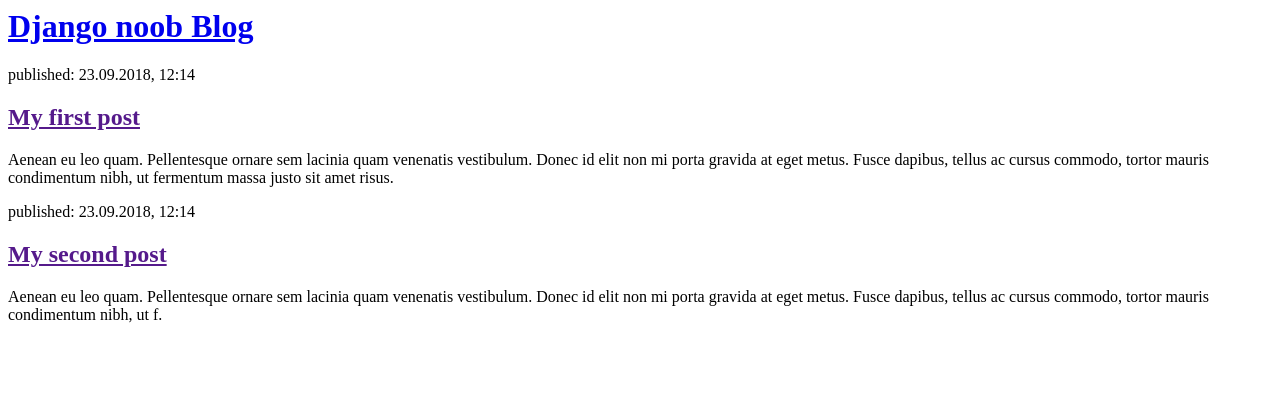
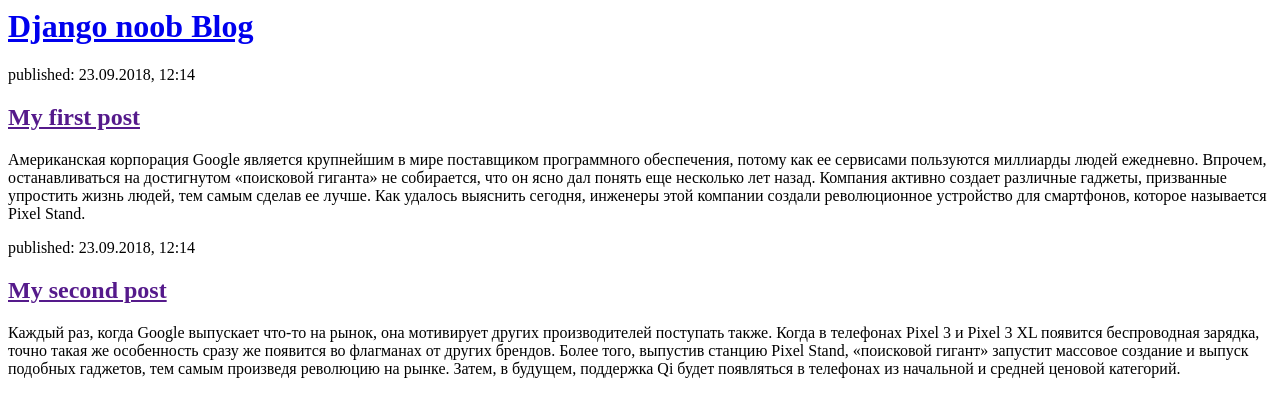
Before and after one commit to truefan4ever/my-first-blog, a Django app: page / in a window 1280 px wide. Shown: the top 417 px of the page. Run offline with Django 3.2, Linux system fonts and the light colour scheme.

Commit message:
Changed text in posts

```diff
--- a/blog/templates/blog/post_list.html
+++ b/blog/templates/blog/post_list.html
@@ -10,13 +10,13 @@
         <div>
             <p>published: 23.09.2018, 12:14</p>
             <h2><a href="">My first post</a></h2>
-            <p>Aenean eu leo quam. Pellentesque ornare sem lacinia quam venenatis vestibulum. Donec id elit non mi porta gravida at eget metus. Fusce dapibus, tellus ac cursus commodo, tortor mauris condimentum nibh, ut fermentum massa justo sit amet risus.</p>
+            <p>Американская корпорация Google является крупнейшим в мире поставщиком программного обеспечения, потому как ее сервисами пользуются миллиарды людей ежедневно. Впрочем, останавливаться на достигнутом «поисковой гиганта» не собирается, что он ясно дал понять еще несколько лет назад. Компания активно создает различные гаджеты, призванные упростить жизнь людей, тем самым сделав ее лучше. Как удалось выяснить сегодня, инженеры этой компании создали революционное устройство для смартфонов, которое называется Pixel Stand.</p>
         </div>
 
         <div>
             <p>published: 23.09.2018, 12:14</p>
             <h2><a href="">My second post</a></h2>
-            <p>Aenean eu leo quam. Pellentesque ornare sem lacinia quam venenatis vestibulum. Donec id elit non mi porta gravida at eget metus. Fusce dapibus, tellus ac cursus commodo, tortor mauris condimentum nibh, ut f.</p>
+            <p>Каждый раз, когда Google выпускает что-то на рынок, она мотивирует других производителей поступать также. Когда в телефонах Pixel 3 и Pixel 3 XL появится беспроводная зарядка, точно такая же особенность сразу же появится во флагманах от других брендов. Более того, выпустив станцию Pixel Stand, «поисковой гигант» запустит массовое создание и выпуск подобных гаджетов, тем самым произведя революцию на рынке. Затем, в будущем, поддержка Qi будет появляться в телефонах из начальной и средней ценовой категорий.</p>
         </div>
     </body>
 </html>
```
